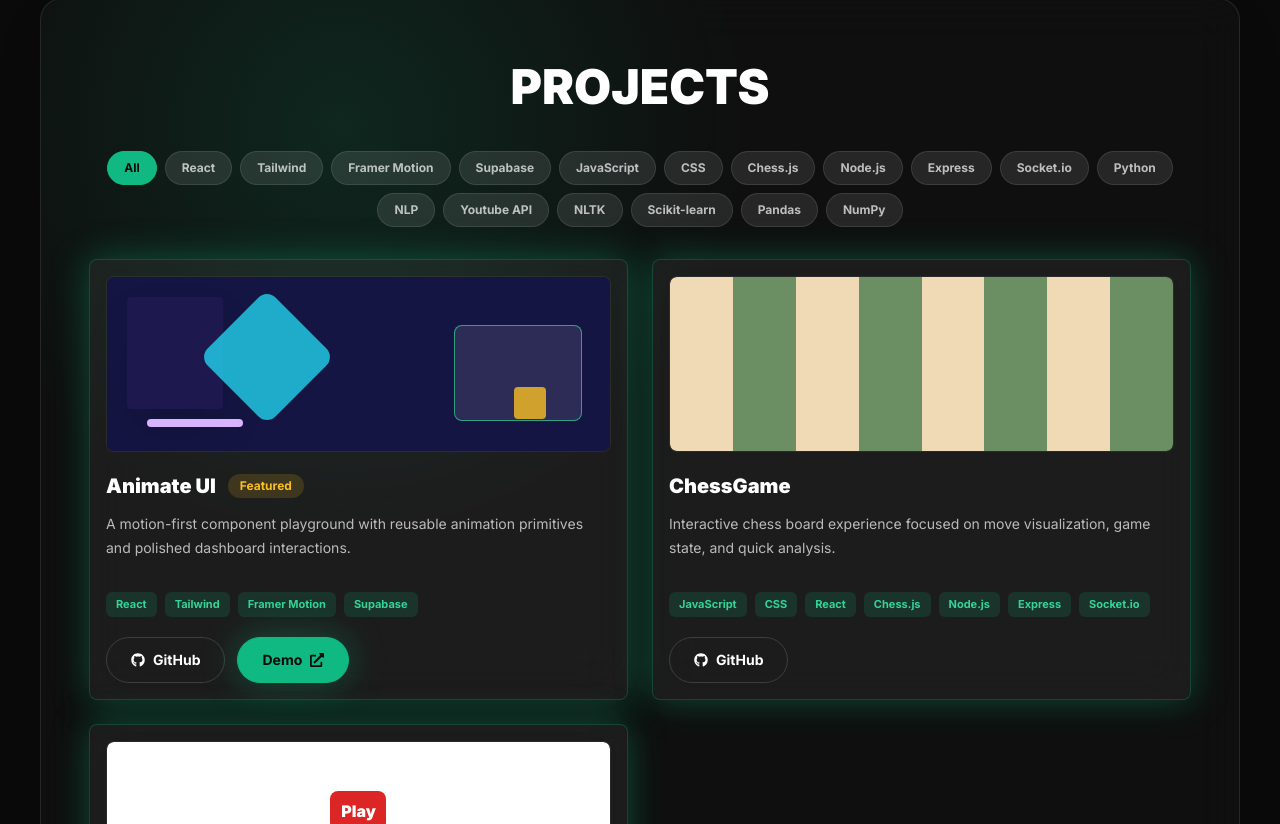
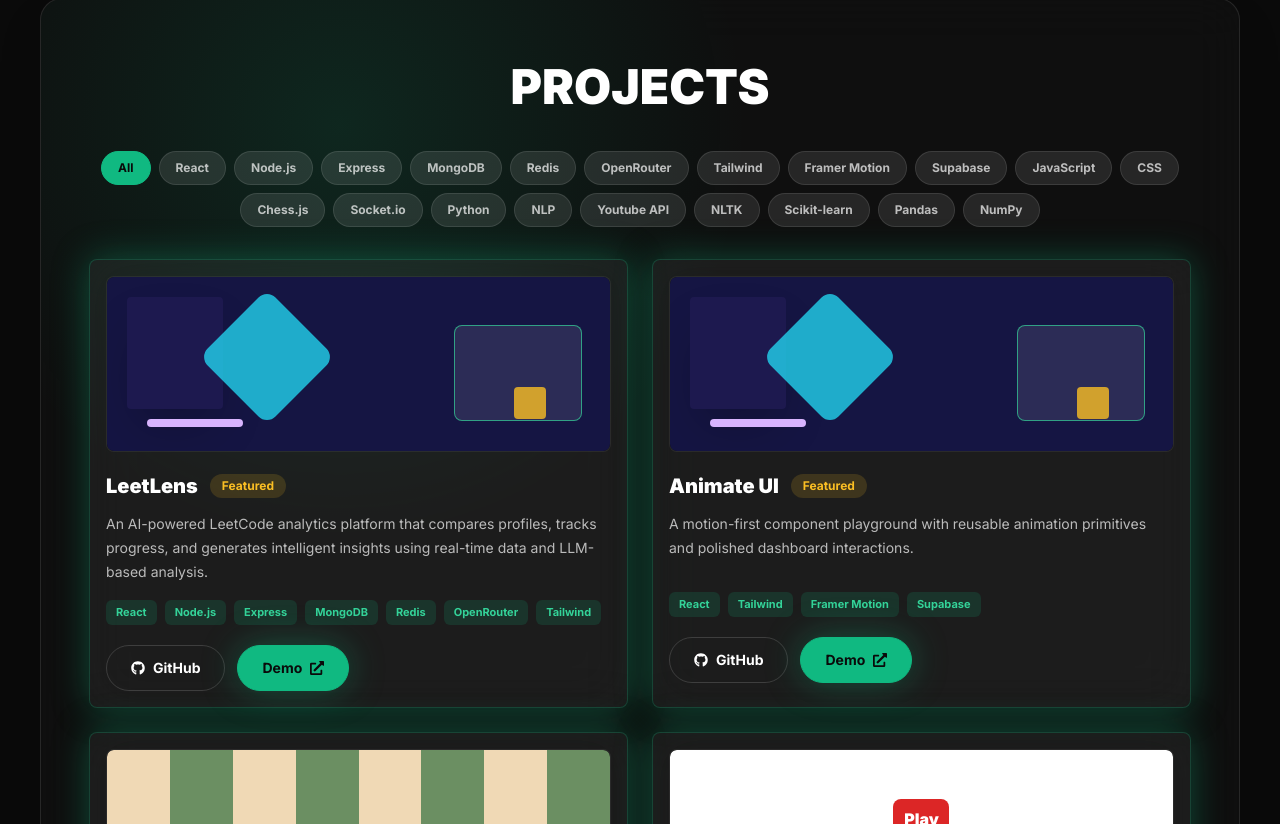
Before and after one commit to RishabhJha395/portfolio, a React (Vite) app: page / in a window 1280 px wide. Shown: the part 4076-4900 px from the top of the page. Built offline with nearby package versions, Linux system fonts and the light colour scheme.

Commit message:
Added LeetLens Project in Portfolio

```diff
--- a/src/data/projects.js
+++ b/src/data/projects.js
@@ -1,4 +1,14 @@
 export const projects = [
+  {
+  title: "LeetLens",
+  description: "An AI-powered LeetCode analytics platform that compares profiles, tracks progress, and generates intelligent insights using real-time data and LLM-based analysis.",
+  techStack: ["React", "Node.js", "Express", "MongoDB", "Redis", "OpenRouter", "Tailwind"],
+
+  github: "https://github.com/RishabhJha395/leetlens-backend",
+  liveDemo: "https://leetlens-ai.vercel.app/",
+  featured: true,
+  theme: "emerald"
+},
   {
     title: "Animate UI",
     description: "A motion-first component playground with reusable animation primitives and polished dashboard interactions.",
```
